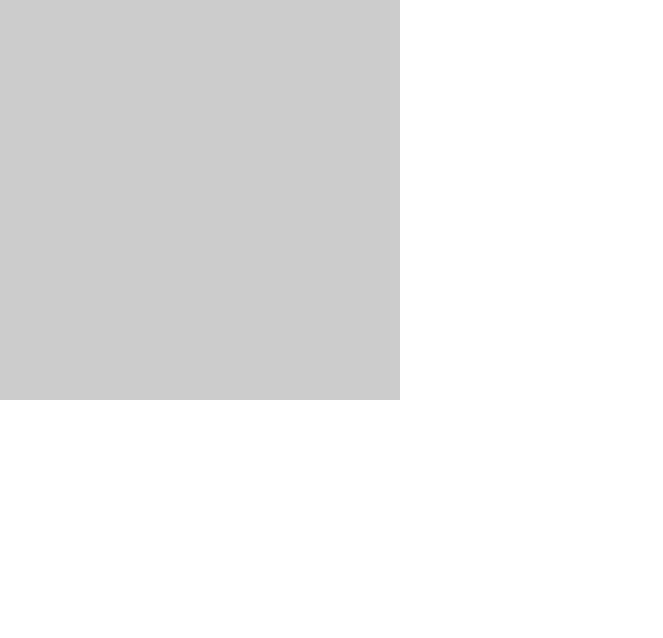
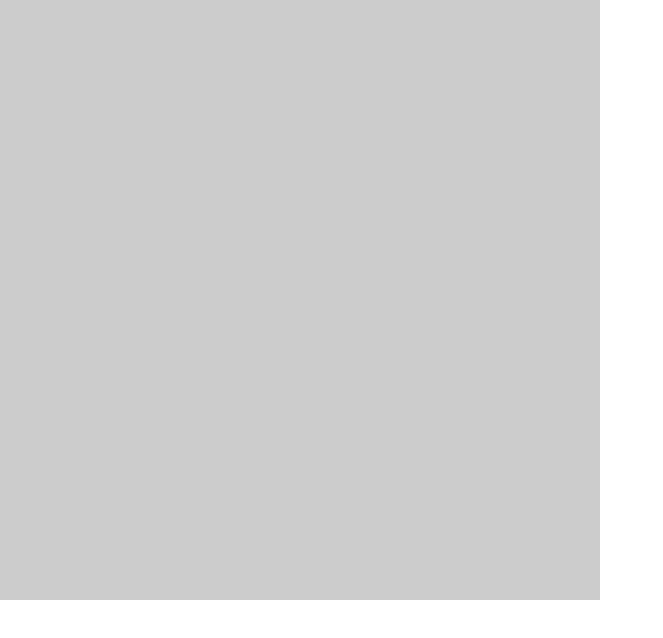
Before and after one commit to sunnyzanchi/justclick, a website: page public/index.html in a window 1280 px wide. Shown: the whole page, without its empty margins (0-663 px from the left). Drawn offline with Linux system fonts and the light colour scheme.

Commit message:
Upped the canvas size

```diff
--- a/public/index.html
+++ b/public/index.html
@@ -11,7 +11,7 @@
     </style>
   </head>
   <body>
-    <canvas width="400" height="400"></canvas>
+    <canvas width="600" height="600"></canvas>
     <script src="/js/main.js" charset="utf-8"></script>
   </body>
 </html>
```
